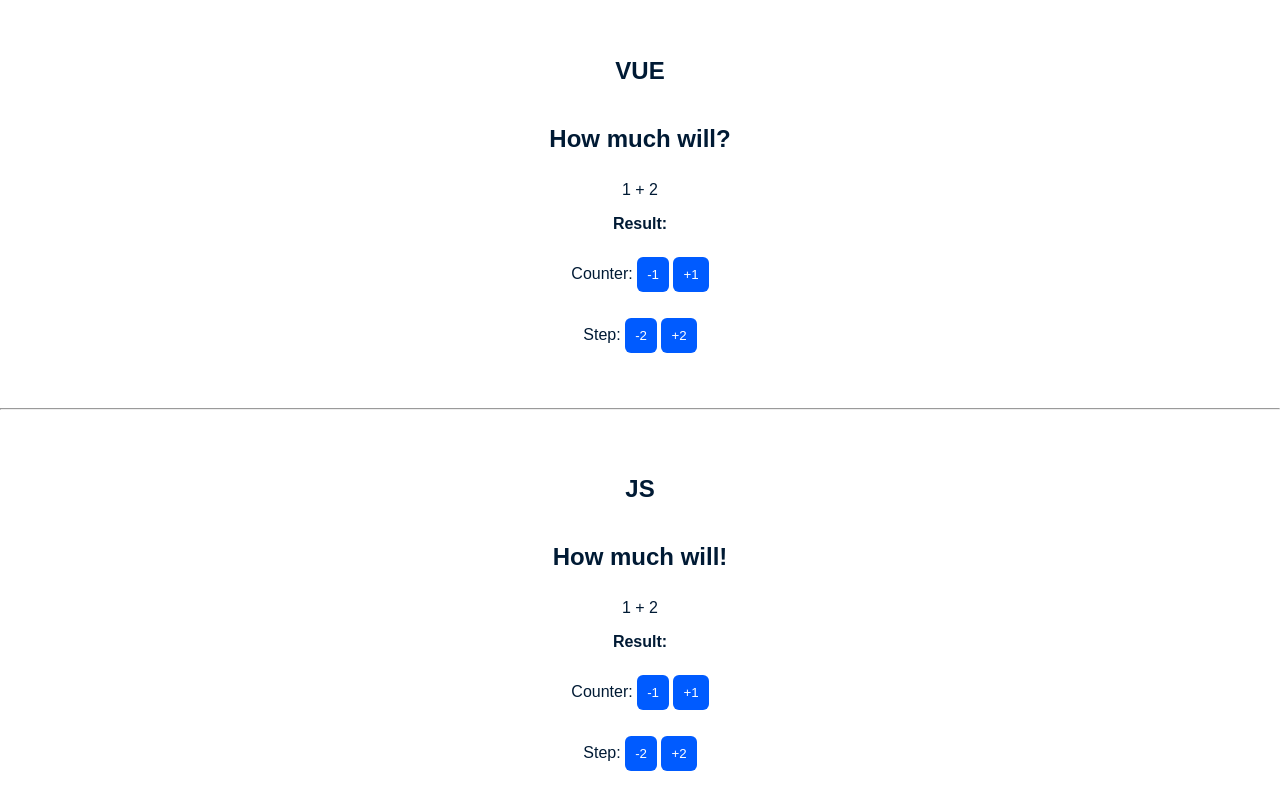
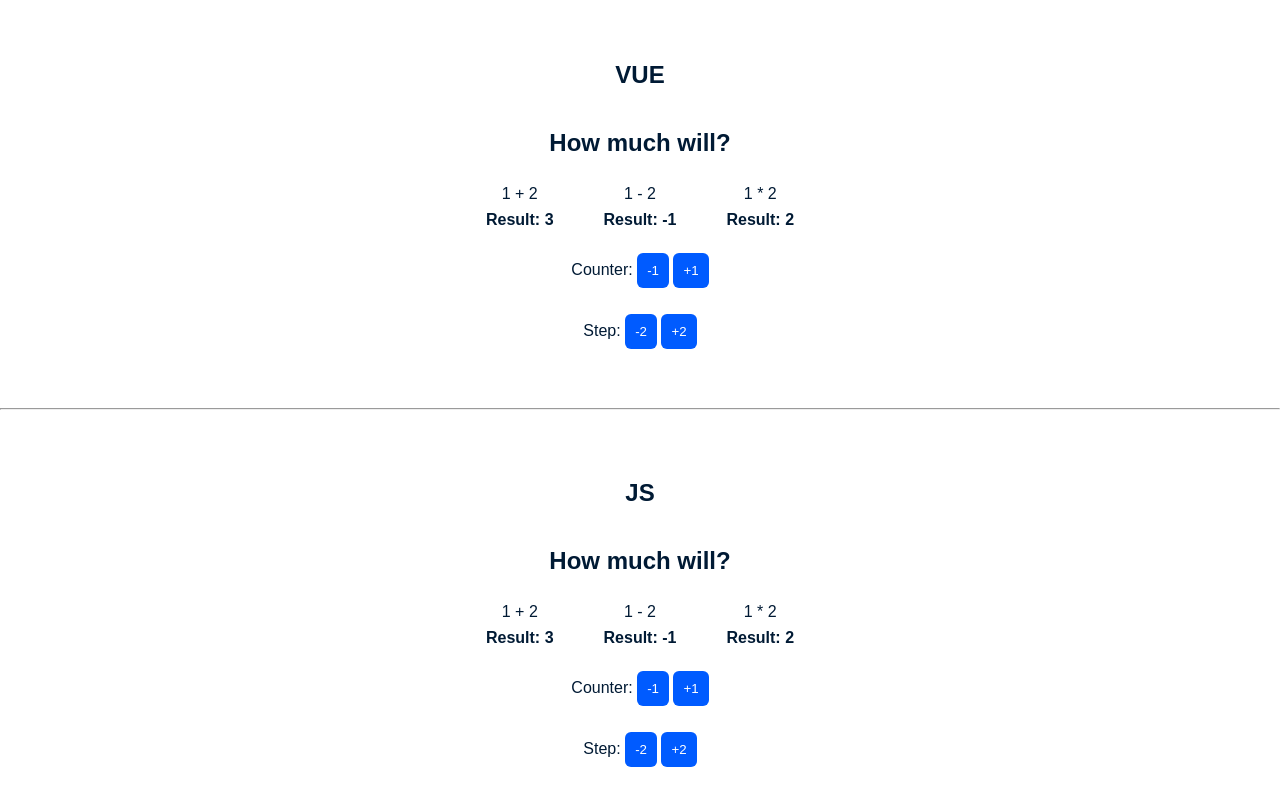
Before and after one commit to ozon-edu-vue-2021/homework-1-romanxlee, a plain HTML site: page index.html in a window 1280 px wide. Drawn offline with nearby package versions, Linux system fonts and the light colour scheme.

Commit message:
add counting methods

```diff
--- a/index.html
+++ b/index.html
@@ -14,8 +14,20 @@
     <section class="app vue-app">
         <h1>VUE</h1>
         <h2>How much will?</h2>
-        <p>{{counter}} + {{step}}</p>
-        <p><strong>Result: {{sum}}</strong></p>
+        <div style="display: flex; gap: 50px;">
+            <div>
+                <p>{{counter}} + {{step}}</p>
+                <p><strong>Result: {{sum}}</strong></p>
+            </div>
+            <div>
+                <p>{{counter}} - {{step}}</p>
+                <p><strong>Result: {{substract}}</strong></p>
+            </div>
+            <div>
+                <p>{{counter}} * {{step}}</p>
+                <p><strong>Result: {{multiply}}</strong></p>
+            </div>
+        </div>
         <div class="math">
             Counter:
             <button class="button minus" v-on:click="decrementCounterHandler">-1</button>
@@ -23,25 +35,37 @@
         </div>
         <div class="math">
             Step:
-            <button class="button minus">-2</button>
-            <button class="button plus">+2</button>
+            <button class="button minus" @click="decrementStepHandler">-2</button>
+            <button class="button plus" @click="incrementStepHandler">+2</button>
         </div>
     </section>
     <hr>
     <section class="app js-app">
         <h1>JS</h1>
-        <h2>How much will!</h2>
-        <p><span class="counter"></span> + <span class="step"></span></p>
-        <p><strong>Result: <span class="sum"></span></strong></p>
+        <h2>How much will?</h2>
+        <div style="display: flex; gap: 50px;">
+            <div>
+                <p><span class="counter"></span> + <span class="step"></span></p>
+                <p><strong>Result: <span class="sum"></span></strong></p>
+            </div>
+            <div>
+                <p><span class="counter"></span> - <span class="step"></span></p>
+                <p><strong>Result: <span class="substract"></span></strong></p>
+            </div>
+            <div>
+                <p><span class="counter"></span> * <span class="step"></span></p>
+                <p><strong>Result: <span class="multiply"></span></strong></p>
+            </div>
+        </div>
         <div class="math">
             Counter:
-            <button class="button minus">-1</button>
-            <button class="button plus">+1</button>
+            <button class="button minus-counter">-1</button>
+            <button class="button plus-counter">+1</button>
         </div>
         <div class="math">
             Step:
-            <button class="button minus">-2</button>
-            <button class="button plus">+2</button>
+            <button class="button minus-step">-2</button>
+            <button class="button plus-step">+2</button>
         </div>
     </section>
     <script>
@@ -52,40 +76,82 @@
                 step: 2
             },
             methods: {
-                incrementCounterHandler() {},
-                decrementCounterHandler() {}
-                //...
+                incrementCounterHandler() {
+                    this.counter += 1
+                },
+                decrementCounterHandler() {
+                    this.counter -= 1
+                },
+                incrementStepHandler() {
+                    this.step += 2
+                },
+                decrementStepHandler() {
+                    this.step -= 2
+                },
             },
             computed: {
-                sum() {}
+                sum() {
+                    return this.counter + this.step
+                },
+                substract() {
+                    return this.counter - this.step
+                },
+                multiply() {
+                    return this.counter * this.step
+                },
             }
         })
     </script>
     <script>
-        const counterEl = document.querySelector('.js-app .counter');
-        const buttonElMinus = document.querySelector('.js-app .minus');
-        const buttonElPlus = document.querySelector('.js-app .plus');
+        const counterEl = document.querySelectorAll('.js-app .counter');
+        const buttonMinusCounter = document.querySelector('.js-app .minus-counter');
+        const buttonPlusCounter = document.querySelector('.js-app .plus-counter');
+        const buttonMinusStep = document.querySelector('.js-app .minus-step');
+        const buttonPlusStep = document.querySelector('.js-app .plus-step');
         const sumEl = document.querySelector('.js-app .sum');
-        const stepEl = document.querySelector('.js-app .step');
+        const substractEl = document.querySelector('.substract');
+        const multiplyEl = document.querySelector('.multiply');
+        const stepEl = document.querySelectorAll('.js-app .step');
 
         const data = {
             counter: 1,
             step: 2
         };
 
-        const incrementCounterHandler = function () {};
-        const decrementCounterHandler = function () {};
-        //...
-        const getSum = function () {};
+        const incrementCounterHandler = function () {
+            data.counter += 1
+            counterEl.forEach(el => el.textContent = data.counter);
+        };
+        const decrementCounterHandler = function () {
+            data.counter -= 1
+            counterEl.forEach(el => el.textContent = data.counter);
+        };
+        const incrementStepHandler = function () {
+            data.step += 2
+            stepEl.forEach(el => el.textContent = data.step)
+        };
+        const decrementStepHandler = function () {
+            data.step -= 2
+            stepEl.forEach(el => el.textContent = data.step)
+        };
+        const getSum = function () {
+            sumEl.textContent = (data.counter + data.step).toString()
+        };
+        const getSubstract = function () {
+            substractEl.textContent = (data.counter - data.step).toString()
+        };
+        const getMultiply = function () {
+            multiplyEl.textContent = (data.counter * data.step).toString()
+        };
 
-        const queue = [getSum];
+        const queue = [getSum, getSubstract, getMultiply];
 
         Object.keys(data).forEach(key => {
             let value = data[key]; // data.counter, data.counter1, data.counter2
             Object.defineProperty(data, key, {
                 get: function () {
                     console.log('get');
-                    // queue.push();
+                    queue.push();
                     return value;
                 },
                 set: function (newValue) {
@@ -96,11 +162,15 @@
             });
         });
 
-        counterEl.textContent = data.counter;
-        stepEl.textContent = data.step;
+        counterEl.forEach(el => el.textContent = data.counter);
+        stepEl.forEach(el => el.textContent = data.step)
         getSum();
-        buttonElMinus.addEventListener('click', decrementCounterHandler);
-        buttonElPlus.addEventListener('click', incrementCounterHandler);
+        getSubstract();
+        getMultiply();
+        buttonMinusCounter.addEventListener('click', decrementCounterHandler);
+        buttonPlusCounter.addEventListener('click', incrementCounterHandler);
+        buttonMinusStep.addEventListener('click', decrementStepHandler)
+        buttonPlusStep.addEventListener('click', incrementStepHandler)
     </script>
 </body>
 
--- a/style/index.css
+++ b/style/index.css
@@ -5,6 +5,7 @@ body {
     font-family: sans-serif;
     color: #001a34;
     height: 100vh;
+    text-align: center;
 }
 
 p {
```
